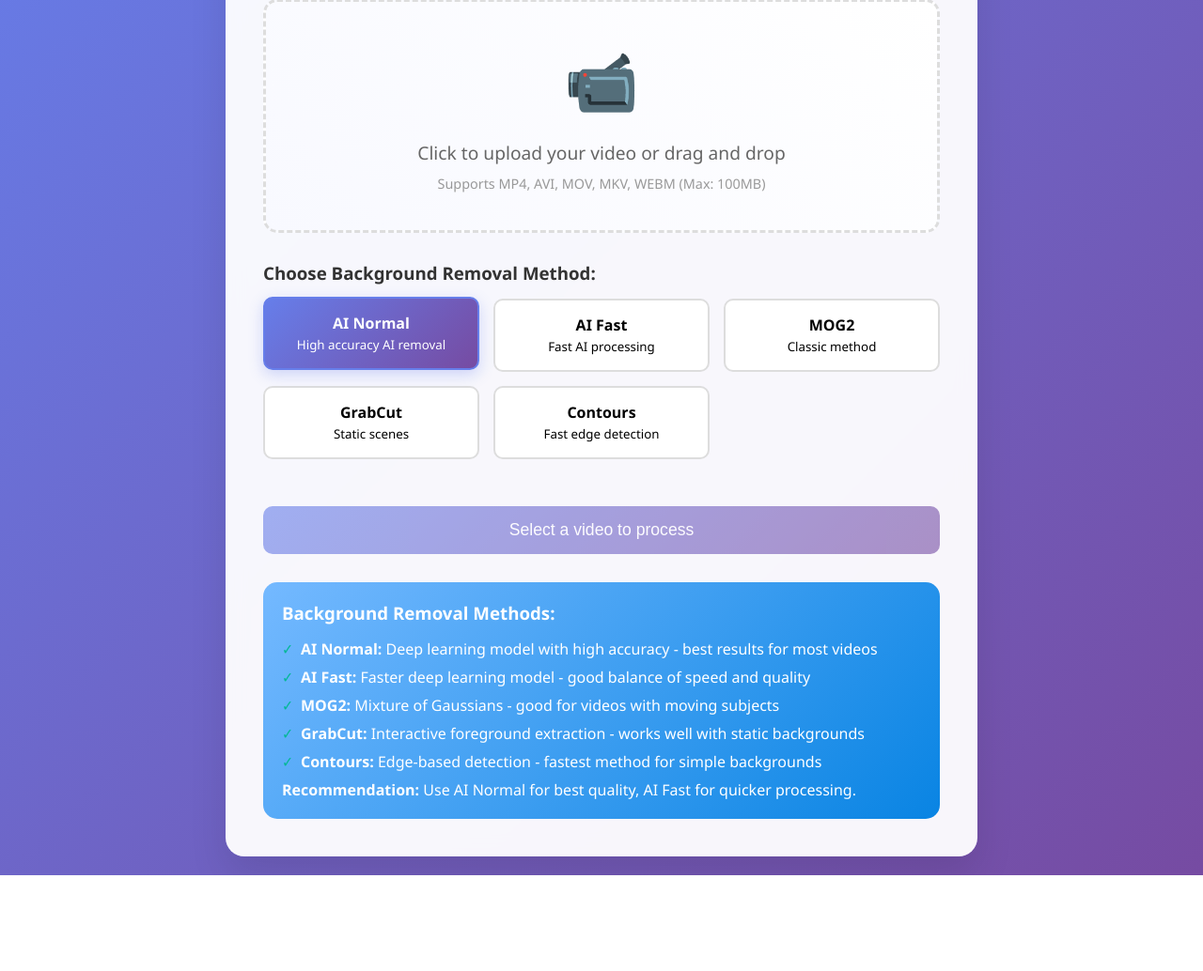
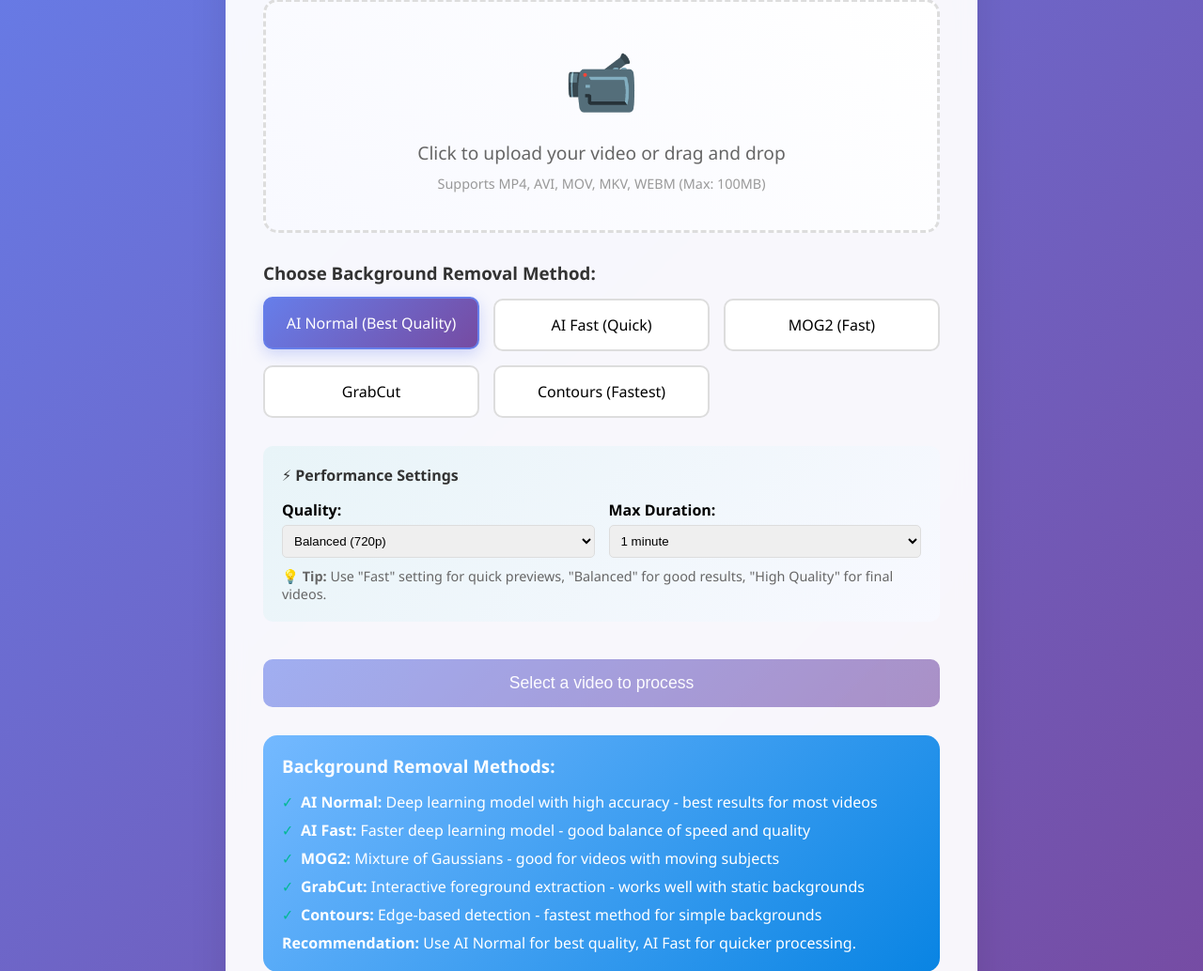
Before and after one commit to patowari/video-background-remover, a Flask app: page / in a window 1280 px wide. Shown: the part 210-1244 px from the top of the page at 94% size. Before the commit the page ends 1142 px from the top, so only its background shows below. Run offline with Flask 3, Linux system fonts and the light colour scheme.

Commit message:
Update index.html

```diff
--- a/templates/index.html
+++ b/templates/index.html
@@ -275,13 +275,14 @@
             font-weight: bold;
         }
 
+        .loading {
+            opacity: 0.7;
+            pointer-events: none;
+        }
+
         @media (max-width: 600px) {
             .method-options {
-                flex-direction: column;
-            }
-
-            .method-option {
-                min-width: auto;
+                grid-template-columns: 1fr;
             }
 
             .header h1 {
@@ -313,43 +314,46 @@
 
             <div class="method-selection">
                 <h3>Choose Background Removal Method:</h3>
-                <div class="method-options">
+                <div class="method-options" id="method-options">
                     <div class="method-option">
-                        <input type="radio" id="ai_normal" name="method" value="ai_normal" checked>
-                        <label for="ai_normal">
-                            <strong>AI Normal</strong><br>
-                            <small>High accuracy AI removal</small>
-                        </label>
-                    </div>
-                    <div class="method-option">
-                        <input type="radio" id="ai_fast" name="method" value="ai_fast">
-                        <label for="ai_fast">
-                            <strong>AI Fast</strong><br>
-                            <small>Fast AI processing</small>
-                        </label>
-                    </div>
-                    <div class="method-option">
-                        <input type="radio" id="mog2" name="method" value="mog2">
-                        <label for="mog2">
-                            <strong>MOG2</strong><br>
-                            <small>Classic method</small>
-                        </label>
+                        <input type="radio" id="mog2" name="method" value="mog2" checked>
+                        <label for="mog2">MOG2 (Fast)</label>
                     </div>
                     <div class="method-option">
                         <input type="radio" id="grabcut" name="method" value="grabcut">
-                        <label for="grabcut">
-                            <strong>GrabCut</strong><br>
-                            <small>Static scenes</small>
-                        </label>
+                        <label for="grabcut">GrabCut</label>
                     </div>
                     <div class="method-option">
                         <input type="radio" id="contours" name="method" value="contours">
-                        <label for="contours">
-                            <strong>Contours</strong><br>
-                            <small>Fast edge detection</small>
-                        </label>
+                        <label for="contours">Contours</label>
                     </div>
                 </div>
+            </div>
+
+            <div class="performance-settings" style="margin: 20px 0; padding: 20px; background: linear-gradient(135deg, #e8f4f8, #f8f9ff); border-radius: 10px;">
+                <h4 style="margin-bottom: 15px; color: #333;">⚡ Performance Settings</h4>
+                <div style="display: grid; grid-template-columns: repeat(auto-fit, minmax(200px, 1fr)); gap: 15px;">
+                    <div>
+                        <label style="display: block; margin-bottom: 5px; font-weight: bold;">Quality:</label>
+                        <select id="quality-setting" style="width: 100%; padding: 8px; border-radius: 5px; border: 1px solid #ddd;">
+                            <option value="fast">Fast (640p, skip frames)</option>
+                            <option value="balanced" selected>Balanced (720p)</option>
+                            <option value="high">High Quality (original size)</option>
+                        </select>
+                    </div>
+                    <div>
+                        <label style="display: block; margin-bottom: 5px; font-weight: bold;">Max Duration:</label>
+                        <select id="duration-limit" style="width: 100%; padding: 8px; border-radius: 5px; border: 1px solid #ddd;">
+                            <option value="30">30 seconds</option>
+                            <option value="60" selected>1 minute</option>
+                            <option value="120">2 minutes</option>
+                            <option value="300">5 minutes</option>
+                        </select>
+                    </div>
+                </div>
+                <p style="margin-top: 10px; font-size: 0.9em; color: #666;">
+                    💡 <strong>Tip:</strong> Use "Fast" setting for quick previews, "Balanced" for good results, "High Quality" for final videos.
+                </p>
             </div>
 
             <button class="process-btn" id="process-btn" disabled>
@@ -392,6 +396,7 @@
         let selectedFile = null;
         let currentTaskId = null;
         let pollInterval = null;
+        let availableMethods = [];
 
         const uploadArea = document.getElementById('upload-area');
         const fileInput = document.getElementById('file-input');
@@ -404,6 +409,63 @@
         const resultVideo = document.getElementById('result-video');
         const downloadBtn = document.getElementById('download-btn');
         const newVideoBtn = document.getElementById('new-video-btn');
+        const methodOptions = document.getElementById('method-options');
+
+        // Load available methods on page load
+        window.addEventListener('load', loadAvailableMethods);
+
+        async function loadAvailableMethods() {
+            try {
+                const response = await fetch('/methods');
+                const data = await response.json();
+
+                if (response.ok) {
+                    availableMethods = data.methods;
+                    updateMethodOptions(data.methods, data.ai_available);
+                } else {
+                    console.error('Failed to load methods:', data);
+                    // Use default methods if API call fails
+                    updateMethodOptions(['mog2', 'grabcut', 'contours'], false);
+                }
+            } catch (error) {
+                console.error('Error loading methods:', error);
+                // Use default methods if API call fails
+                updateMethodOptions(['mog2', 'grabcut', 'contours'], false);
+            }
+        }
+
+        function updateMethodOptions(methods, aiAvailable) {
+            const methodLabels = {
+                'ai_normal': 'AI Normal (Best Quality)',
+                'ai_fast': 'AI Fast (Quick)',
+                'mog2': 'MOG2 (Fast)',
+                'grabcut': 'GrabCut',
+                'contours': 'Contours (Fastest)'
+            };
+
+            let html = '';
+            methods.forEach((method, index) => {
+                const label = methodLabels[method] || method.toUpperCase();
+                const checked = index === 0 ? 'checked' : '';
+                html += `
+                    <div class="method-option">
+                        <input type="radio" id="${method}" name="method" value="${method}" ${checked}>
+                        <label for="${method}">${label}</label>
+                    </div>
+                `;
+            });
+
+            methodOptions.innerHTML = html;
+
+            // Update info section if AI is not available
+            if (!aiAvailable) {
+                const infoSection = document.querySelector('.info-section');
+                const aiWarning = document.createElement('p');
+                aiWarning.style.cssText = 'margin-top: 15px; padding: 10px; background: rgba(255,255,255,0.2); border-radius: 8px; font-size: 0.9em;';
+                aiWarning.innerHTML = '<strong>⚠️ Note:</strong> AI methods are not available. Install PyTorch and transparent-background for AI-powered removal.';
+                infoSection.appendChild(aiWarning);
+            }
+        }
 
         // File upload handling
         uploadArea.addEventListener('click', () => fileInput.click());
@@ -483,10 +545,21 @@
         async function processVideo() {
             if (!selectedFile) return;
 
-            const method = document.querySelector('input[name="method"]:checked').value;
+            const methodInput = document.querySelector('input[name="method"]:checked');
+            if (!methodInput) {
+                showError('Please select a background removal method');
+                return;
+            }
+
+            const method = methodInput.value;
+            const quality = document.getElementById('quality-setting').value;
+            const duration = document.getElementById('duration-limit').value;
+
             const formData = new FormData();
             formData.append('video', selectedFile);
             formData.append('method', method);
+            formData.append('quality', quality);
+            formData.append('duration_limit', duration);
 
             processBtn.disabled = true;
             processBtn.textContent = 'Uploading...';
@@ -516,6 +589,7 @@
         }
 
         function startPolling() {
+            processBtn.textContent = 'Processing...';
             progressText.textContent = 'Processing video...';
 
             pollInterval = setInterval(async () => {
@@ -554,6 +628,8 @@
         function showResult(outputFile) {
             progressSection.style.display = 'none';
             resultSection.style.display = 'block';
+            processBtn.textContent = 'Process Video';
+            processBtn.disabled = false;
 
             resultVideo.src = `/download/${outputFile}`;
 
@@ -578,6 +654,9 @@
                 <div class="upload-text">Click to upload your video or drag and drop</div>
                 <div class="upload-hint">Supports MP4, AVI, MOV, MKV, WEBM (Max: 100MB)</div>
             `;
+
+            // Reset file input
+            fileInput.value = '';
         }
 
         // New video button
```
